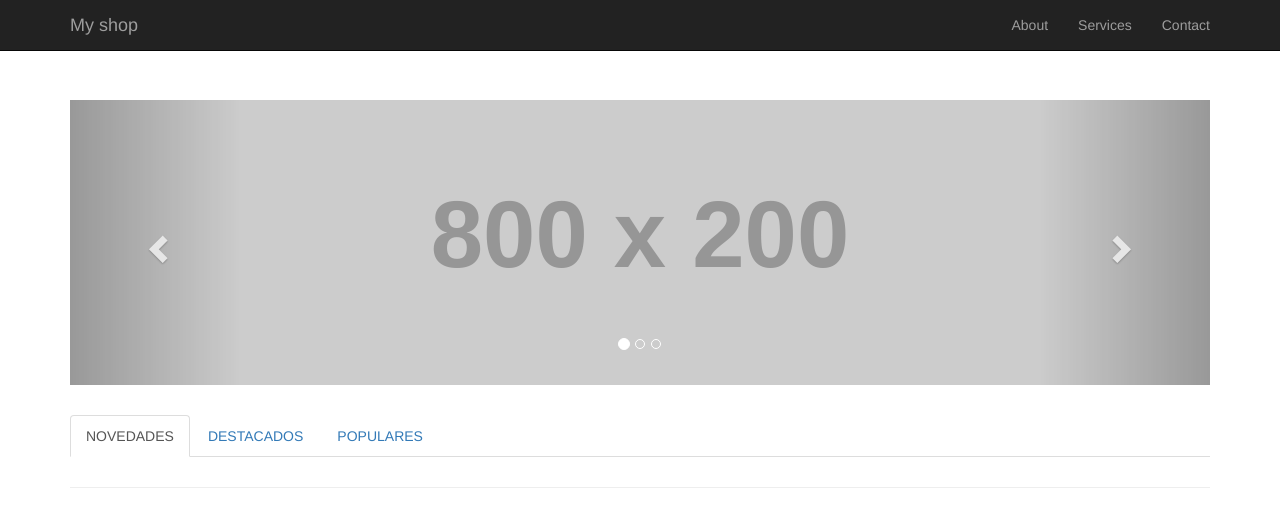
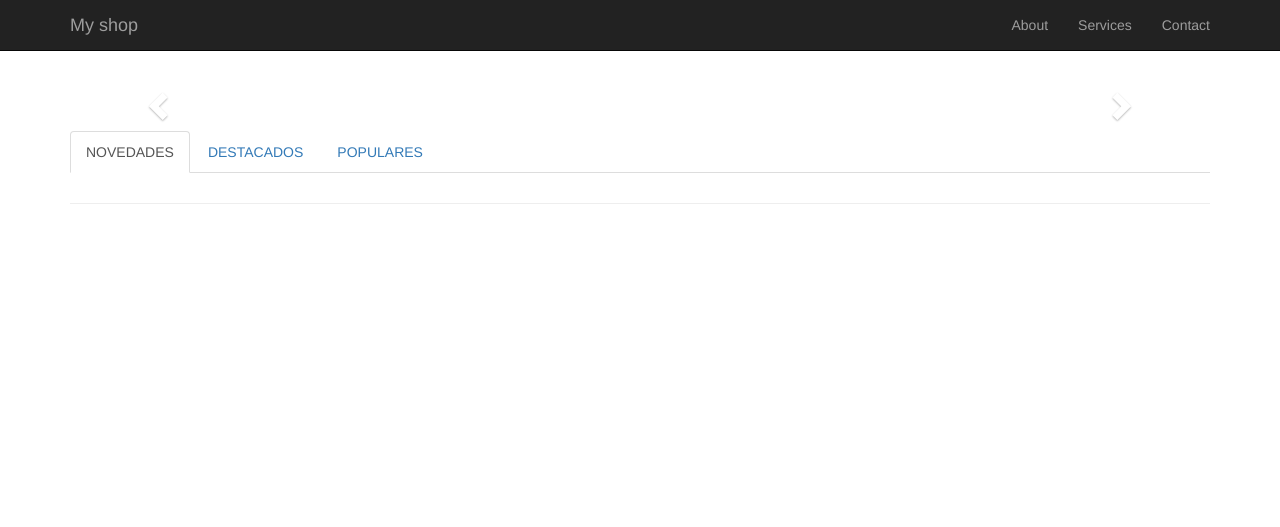
Before and after one commit to B0rjitaaa/jaretz-cms, a Django app: page / in a window 1280 px wide. Shown: the top 527 px of the page. Run offline with Django 3.2, Linux system fonts and the light colour scheme; grey boxes labelled with a size stand in for pictures from a placeholder-image service; data that the repository does not hold is empty; some libraries are stand-ins or nearby versions.

Commit message:
fixing problems with banners carousel.

```diff
--- a/jaretz_cms/shop/templates/index.html
+++ b/jaretz_cms/shop/templates/index.html
@@ -5,25 +5,17 @@
 	<div class="row" style="margin-bottom:30px;">
 	    <div class="col-md-12">
 	        <div id="carousel-example-generic" class="carousel slide" data-ride="carousel">
-	            <ol class="carousel-indicators">
-	              {% comment %}
-	                for i in range(len(banners))
-	                  <li data-target="#carousel-example-generic" data-slide-to="i-1" class="active"></li>
-	              {% endcomment %}
-	              <li data-target="#carousel-example-generic" data-slide-to="0" class="active"></li>
-	              <li data-target="#carousel-example-generic" data-slide-to="1"></li>
-	              <li data-target="#carousel-example-generic" data-slide-to="2"></li>
-	            </ol>
 	          <div class="carousel-inner">
+	            {% for banner in banners  %}
+	            	{% if forloop.first %}
 			            <div class="item active">
-	              <img alt="First slide" src="http://placehold.it/800x200" style="width: 100%;">
+			        {% else %}
+				        <div class="item">
+	            	{% endif %}
+			            	<img alt="Second slide" src="{{banner.image.url}}" style="width: 100%;">
 			            </div>
-	            <div class="item">
-	              <img alt="Second slide" src="http://placehold.it/800x200" style="width: 100%;">
-	            </div>
-	            <div class="item">
-	              <img alt="Third slide" src="http://placehold.it/800x200" style="width: 100%;">
-	            </div>
+	            {% endfor %}
+
 	          </div>
 	          <a class="left carousel-control" href="#carousel-example-generic" data-slide="prev">
 	            <span class="glyphicon glyphicon-chevron-left"></span>
--- a/jaretz_cms/shop/views.py
+++ b/jaretz_cms/shop/views.py
@@ -1,6 +1,6 @@
 from django.shortcuts import render
 
-from shop.models import Item
+from shop.models import Item, Banner
 
 def index(request):
 	'''
@@ -13,11 +13,13 @@ def index(request):
 	recent_items = Item.objects.order_by('-upload_date')[:12]
 	featured_items = Item.objects.filter(starred=True)[:12]
 	popular_items = Item.objects.order_by('shown_times')[:12]
+	banners = Banner.objects.all()
 
 	response = {
 		'recent_items': recent_items,
 		'featured_items': featured_items,
-		'popular_items': popular_items
+		'popular_items': popular_items,
+		'banners': banners,
 
 	}
 	return render(request, 'index.html', response)
```
Lines whose indentation alone changed are shown as unchanged.
